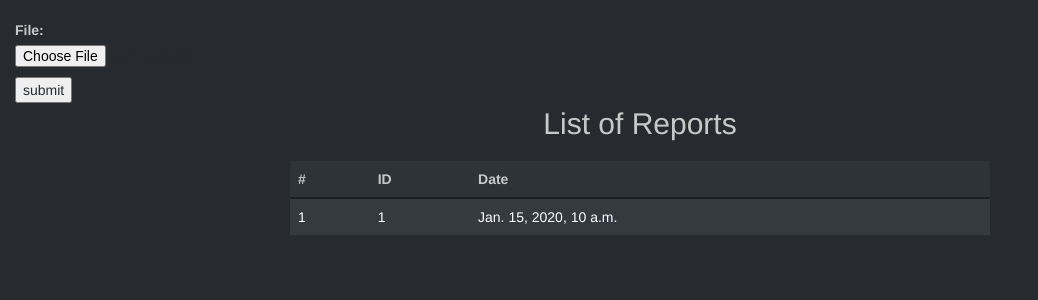
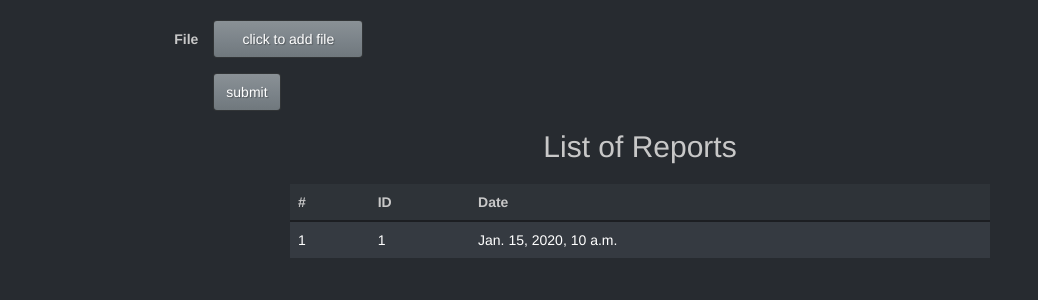
Before and after one commit to ornotandrew/cheaters, a Django app: page /report/list/ in a window 1280 px wide. Shown: the part 52-352 px from the top of the page, without its empty margins (0-1038 px from the left). Run offline with Django 3.2, Linux system fonts and the light colour scheme; tables that the repository leaves empty hold one stand-in row (values such as "Sample post"); some libraries are stand-ins or nearby versions.

Commit message:
edited upload file form to include the theme and look better.

```diff
--- a/app/static/css/site.css
+++ b/app/static/css/site.css
@@ -50,3 +50,22 @@
     padding: 0px ;
 
 }
+
+.fileContainer {
+    overflow: hidden;
+    position: relative;
+    margin-right: 5px;
+    width: 150px;
+}
+
+.fileContainer [type=file] {
+    cursor: inherit;
+    display: block;
+    min-height: 100%;
+    min-width: 100%;
+    opacity: 0;
+    position: absolute;
+    right: 0;
+    text-align: right;
+    top: 0;
+}
--- /dev/null
+++ b/app/static/js/site.js
@@ -0,0 +1,7 @@
+$(document).ready(function(){
+ $( "#id_file" ).on( 'change', function updateFileName( event ){
+    var input = $( this );
+    var label = input.val().replace(/\\/g, '/').replace(/.*\//, '');
+    $("#id_file_name").text(label);
+    });
+});
--- a/app/templates/Layout.html
+++ b/app/templates/Layout.html
@@ -10,6 +10,7 @@
 	<link rel="stylesheet" type="text/css" href="{% static 'css/site.css' %}" />
 	<script src="http://ajax.googleapis.com/ajax/libs/jquery/1.11.1/jquery.min.js"></script>
 	<script src="http://cdnjs.cloudflare.com/ajax/libs/modernizr/2.8.2/modernizr.min.js"></script>
+    <script src="{% static 'js/site.js' %}"></script>
 </head>
 
 <body>
--- a/app/templates/upload_file_form.html
+++ b/app/templates/upload_file_form.html
@@ -1,4 +1,17 @@
-<form action="{% url "fileupload" %}" method="post" enctype="multipart/form-data" >
-	<p><label for="id_file">File:</label> <input id="id_file" name="file" type="file" /></p>
-	<input type="submit" value="submit"/>
-</form>
+
+<div>
+    <form class="form-horizontal" action="{% url "fileupload" %}" method="post" enctype="multipart/form-data" >
+        <div class="form-group">
+            <label class="control-label col-xs-2" for="id_file">File</label>
+            <span class="col-xs-2 fileContainer btn btn-primary"> click to add file
+                <input id="id_file" name="file" type="file"/>
+            </span>
+            <label class="control-label" for="id_file" id="id_file_name"></label>
+        </div>
+        <div class="form-group">
+            <div class="col-xs-offset-2 ">
+                <input class = "btn btn-primary" type="submit" value="submit"/>
+            </div>
+        </div>
+    </form>
+</div>
```
